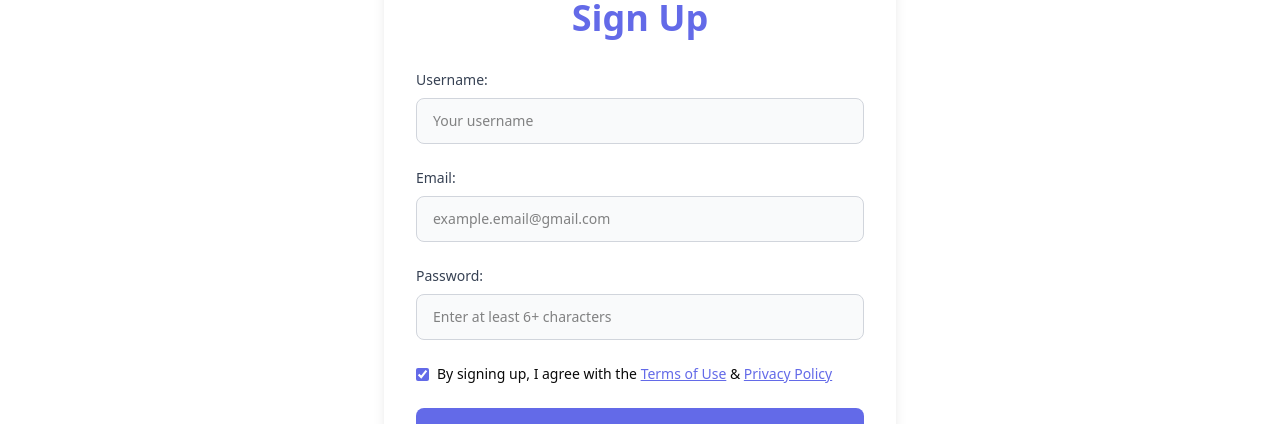
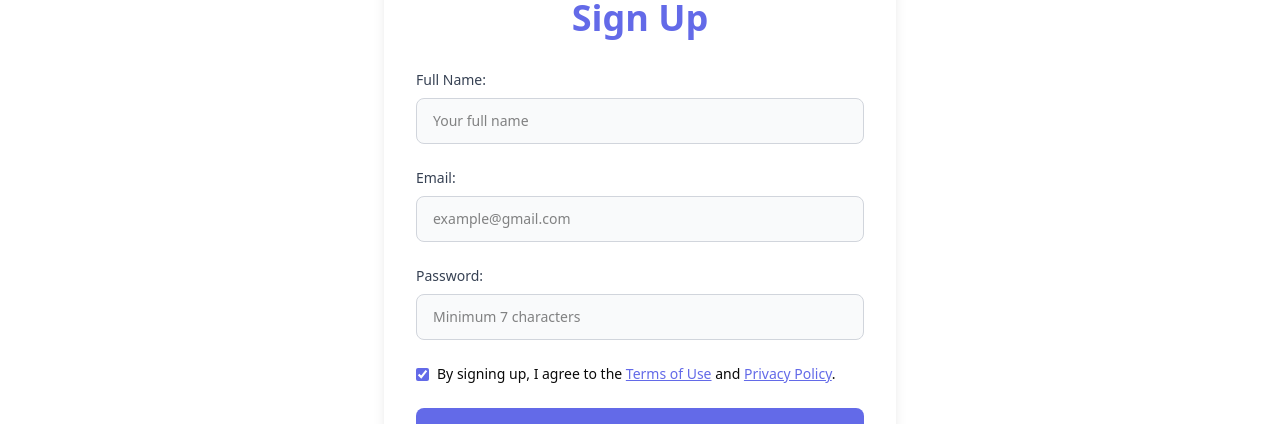
Before and after one commit to abinashchhetri/DoubleATripleS-client, a React (Vite) app: page /signup in a window 1280 px wide. Shown: the part 255-679 px from the top of the page. Built offline with nearby package versions, Linux system fonts and the light colour scheme.

Commit message:
name changed

```diff
--- a/src/pages/Signup.jsx
+++ b/src/pages/Signup.jsx
@@ -1,18 +1,17 @@
 import React, { useState } from 'react';
 import axios from 'axios';
 import { toast } from 'react-toastify';
-import { useNavigate,Link } from 'react-router-dom';
-import 'react-toastify/dist/ReactToastify.css';  // Import Toastify styles
+import { useNavigate, Link } from 'react-router-dom';
+import 'react-toastify/dist/ReactToastify.css';
 
 const Signup = () => {
   const [formData, setFormData] = useState({
-    username: '',
+    fullName: '',
     email: '',
-    passwordHash: '',
-    role: 'Member', // Default role
+    password: ''
   });
 
-  const navigate = useNavigate(); // Hook for navigation
+  const navigate = useNavigate();
 
   const handleChange = (e) => {
     setFormData({ ...formData, [e.target.name]: e.target.value });
@@ -20,20 +19,25 @@ const Signup = () => {
 
   const handleSubmit = async (e) => {
     e.preventDefault();
+
+    if (!formData.email.endsWith('@gmail.com')) {
+      toast.error('Email must be a valid Gmail address');
+      return;
+    }
+
+    if (formData.password.length < 7) {
+      toast.error('Password must be at least 7 characters long');
+      return;
+    }
+
     try {
-      const res = await axios.post('https://localhost:7163/api/Auth/register', formData, {
-        headers: {
-          'Content-Type': 'application/json',
-        },
+      const res = await axios.post('https://localhost:7163/api/auth/register', formData, {
+        headers: { 'Content-Type': 'application/json' },
       });
 
-      // Show success toast
       toast.success('Registration successful!');
-
-      // Redirect to home page after successful registration
-      navigate('/'); // Replace with your actual home route
+      navigate('/login');
     } catch (err) {
-      // Show error toast
       toast.error(err.response?.data || 'Registration failed');
     }
   };
@@ -43,16 +47,17 @@ const Signup = () => {
       <div className="p-8 rounded-lg shadow-lg w-full max-w-lg">
         <h2 className="text-4xl font-semibold text-center mb-8 text-[#636AE8]">Sign Up</h2>
         <form className="space-y-6" onSubmit={handleSubmit}>
-          {/* Username */}
+          {/* Full Name */}
           <div>
-            <label className="block text-sm font-medium text-gray-700 mb-2">Username:</label>
+            <label className="block text-sm font-medium text-gray-700 mb-2">Full Name:</label>
             <input
               type="text"
-              name="username"
-              value={formData.username}
+              name="fullName"
+              value={formData.fullName}
               onChange={handleChange}
-              className="w-full px-4 py-3 text-sm bg-gray-50 border border-gray-300 rounded-md focus:outline-none focus:ring-2 focus:ring-[#636AE8] transition"
-              placeholder="Your username"
+              required
+              className="w-full px-4 py-3 text-sm bg-gray-50 border border-gray-300 rounded-md focus:outline-none focus:ring-2 focus:ring-[#636AE8]"
+              placeholder="Your full name"
             />
           </div>
 
@@ -64,8 +69,9 @@ const Signup = () => {
               name="email"
               value={formData.email}
               onChange={handleChange}
-              className="w-full px-4 py-3 text-sm bg-gray-50 border border-gray-300 rounded-md focus:outline-none focus:ring-2 focus:ring-[#636AE8] transition"
-              placeholder="example.email@gmail.com"
+              required
+              className="w-full px-4 py-3 text-sm bg-gray-50 border border-gray-300 rounded-md focus:outline-none focus:ring-2 focus:ring-[#636AE8]"
+              placeholder="example@gmail.com"
             />
           </div>
 
@@ -74,37 +80,31 @@ const Signup = () => {
             <label className="block text-sm font-medium text-gray-700 mb-2">Password:</label>
             <input
               type="password"
-              name="passwordHash"
-              value={formData.passwordHash}
+              name="password"
+              value={formData.password}
               onChange={handleChange}
-              className="w-full px-4 py-3 text-sm bg-gray-50 border border-gray-300 rounded-md focus:outline-none focus:ring-2 focus:ring-[#636AE8] transition"
-              placeholder="Enter at least 6+ characters"
+              required
+              className="w-full px-4 py-3 text-sm bg-gray-50 border border-gray-300 rounded-md focus:outline-none focus:ring-2 focus:ring-[#636AE8]"
+              placeholder="Minimum 7 characters"
             />
           </div>
 
-          {/* Role */}
-
           <div className="flex items-start text-sm">
-            <input
-              type="checkbox"
-              defaultChecked
-              className="mt-1 mr-2 accent-[#636AE8]"
-            />
+            <input type="checkbox" defaultChecked className="mt-1 mr-2 accent-[#636AE8]" />
             <span>
-              By signing up, I agree with the{' '}
-              <a href="#" className="text-[#636AE8] underline">Terms of Use</a>{' '}
-              & <a href="#" className="text-[#636AE8] underline">Privacy Policy</a>
+              By signing up, I agree to the{' '}
+              <a href="#" className="text-[#636AE8] underline">Terms of Use</a> and{' '}
+              <a href="#" className="text-[#636AE8] underline">Privacy Policy</a>.
             </span>
           </div>
 
-
-          {/* Submit */}
           <button
             type="submit"
             className="w-full py-3 text-white font-semibold rounded-md bg-[#636AE8] hover:bg-[#525ad6] transition duration-300"
           >
             Sign Up
           </button>
+
           <p className="text-center text-sm text-gray-600">
             Already have an account?{' '}
             <Link to="/login" className="text-[#636AE8] underline">Log in</Link>
```
